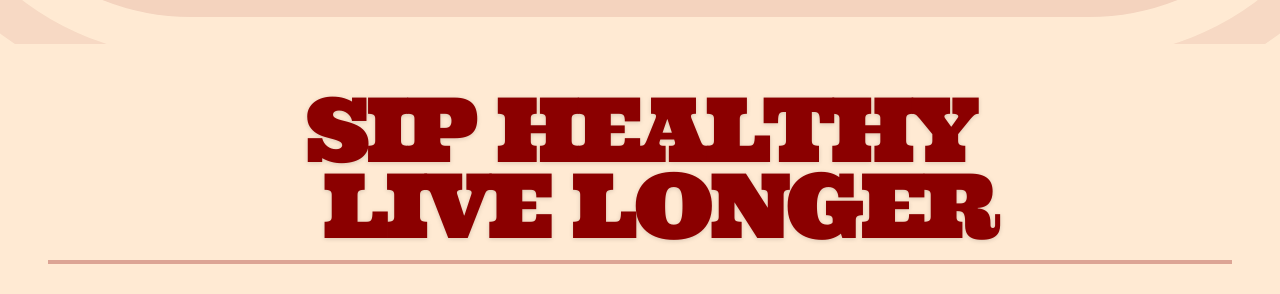
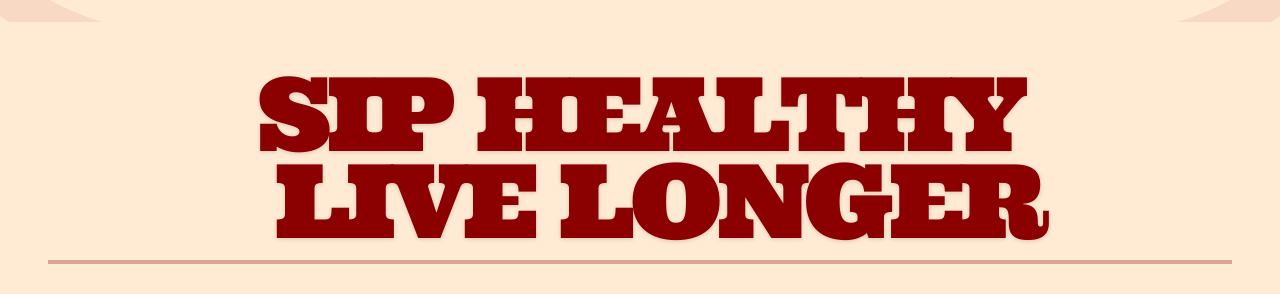
Before and after one commit to muhammedshamilmt/120ages, a Next.js app: page / in a window 1280 px wide. Shown: the part 488-782 px from the top of the page. Built offline with nearby package versions, Linux system fonts and the light colour scheme.

Commit message:
Auto-sync after agent response

```diff
--- a/src/components/Hero.tsx
+++ b/src/components/Hero.tsx
@@ -25,7 +25,7 @@ export function Hero() {
       {/* Main Title at the Bottom */}
       <div className="relative w-full p-6 md:p-12 z-20">
         <div className="flex flex-col items-center">
-            <h1 className="text-[12vw] md:text-[10vw] lg:text-[8vw] xl:text-[7vw] leading-[0.85] font-ultra text-vintage-red uppercase tracking-[-0.05em] text-center ultra-regular drop-shadow-sm">
+            <h1 className="text-[13vw] md:text-[11vw] lg:text-[9vw] xl:text-[8vw] leading-[0.85] font-ultra text-vintage-red uppercase tracking-[-0.05em] text-center ultra-regular drop-shadow-sm">
               Sip Healthy<br />
               <span className="ml-[5vw] lg:ml-[3vw]">Live Longer</span>
             </h1>
```
